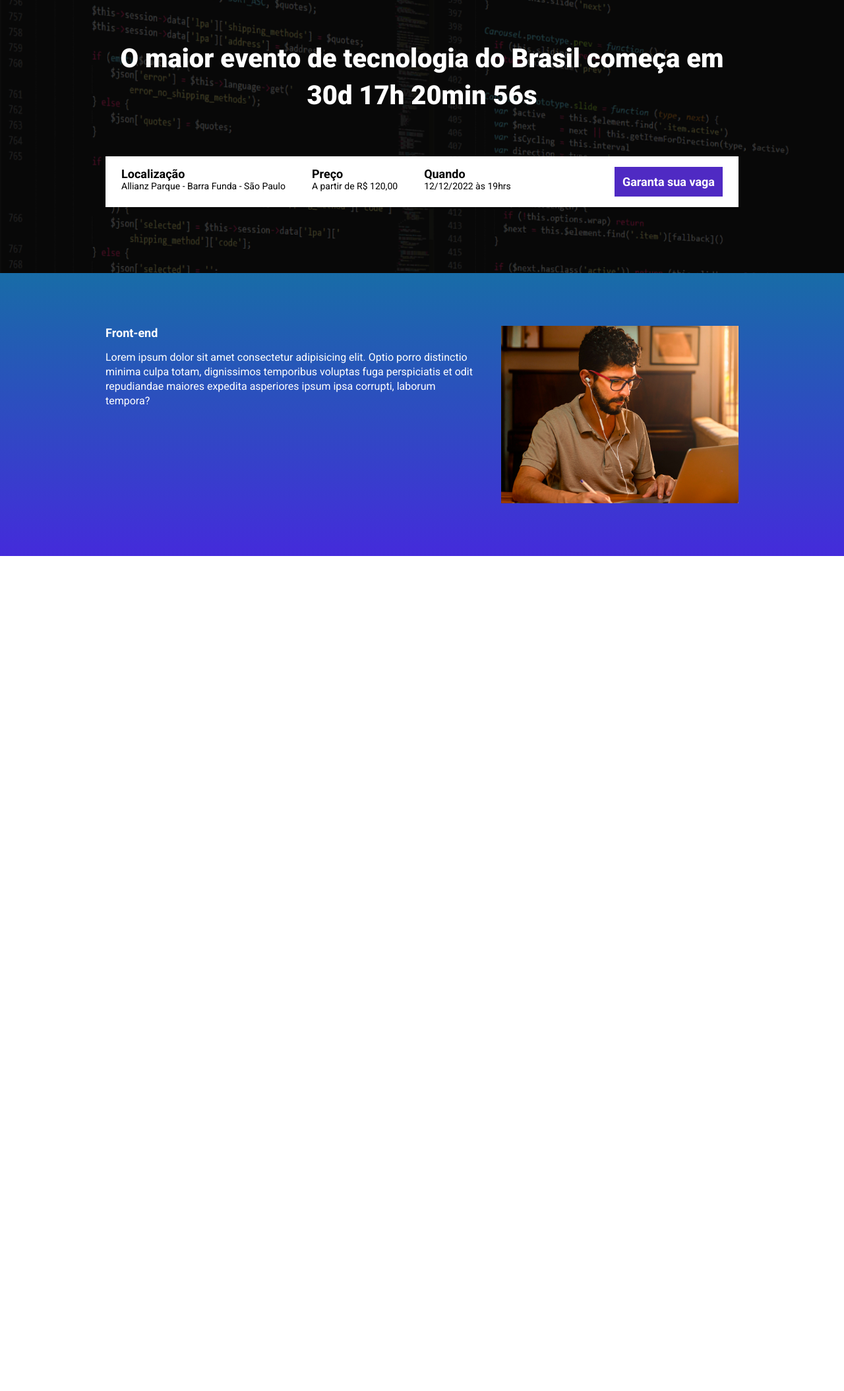
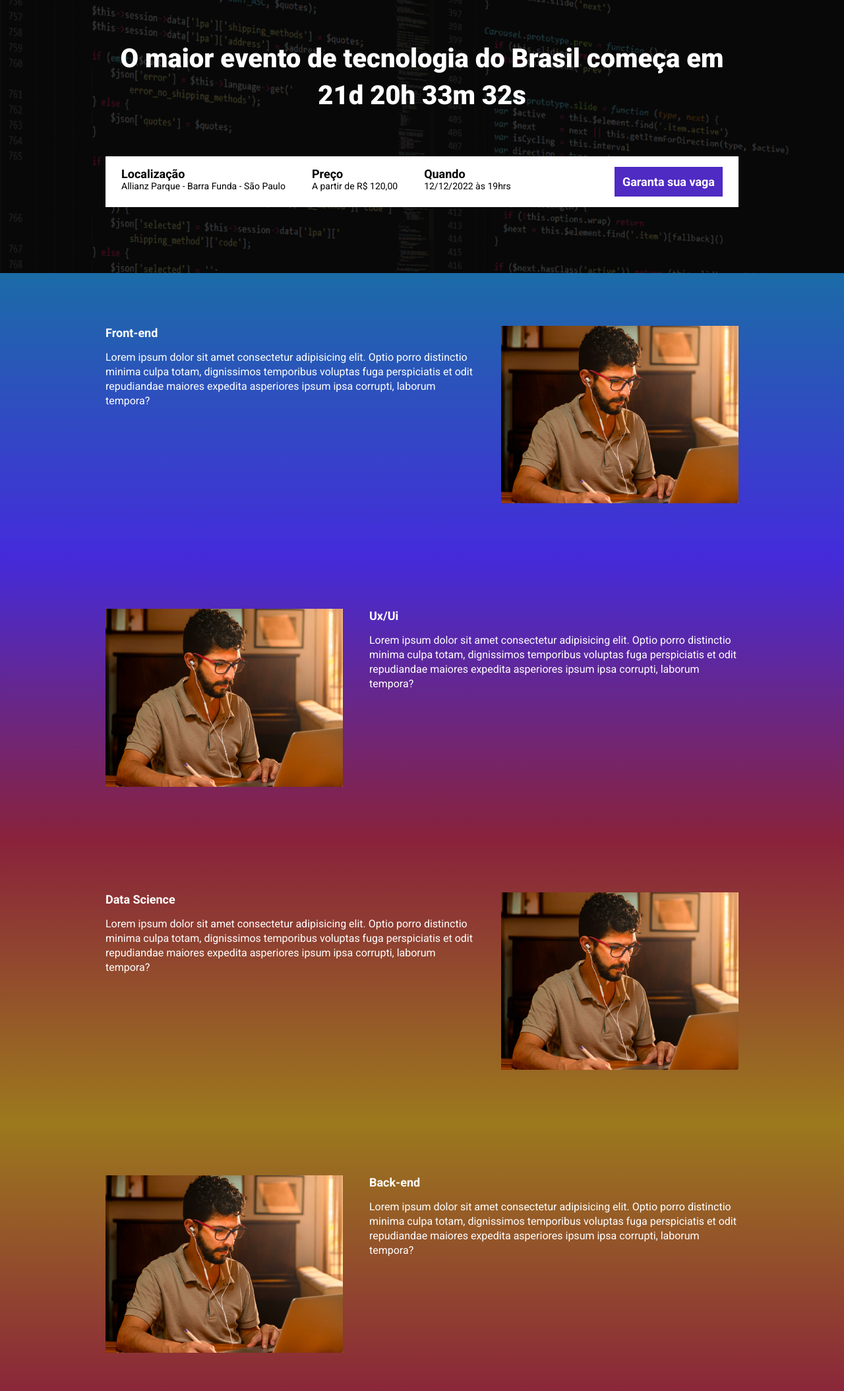
Before and after one commit to MarcosVSRamos/Ebac_tech_talks, a website built with Parcel: page src/index.html in a window 1280 px wide. Shown: the part 147-2256 px from the top of the page at 66% size. Before the commit the page ends 990 px from the top, so only its background shows below. Built offline with nearby package versions, Linux system fonts and the light colour scheme.

Commit message:
fazendo o contador de dias restantes

```diff
--- a/src/index.html
+++ b/src/index.html
@@ -11,6 +11,8 @@
 
     <link rel="stylesheet" href="styles/main.scss">
 
+    <link rel="stylesheet" href="https://unpkg.com/aos@next/dist/aos.css" />
+
 </head>
 <body>
 
@@ -18,7 +20,7 @@
         <div class="container">
             <img class="hero__logo" src="./images/ebac_logo.svg" alt="EBAC">
             <p class="hero__text">
-                O maior evento de tecnologia do Brasil começa em 30d 17h 20min 56s
+                O maior evento de tecnologia do Brasil começa em <span id="contador"></span>
             </p>
 
             <div class="infos-bar">
@@ -46,8 +48,8 @@
         </div>
     </header>
 
-    <section class="event">
-        <div class="container">
+    <section class="event event--frontend" >
+        <div class="container" data-aos="fade-right">
             <div class="event__details">
                 <h2 class="event__details__title">Front-end</h2>
                 <p class="event__details__description">
@@ -58,7 +60,45 @@
         </div>
     </section>
 
+    <section class="event event--ux-ui event--image-left">
+        <div class="container"  data-aos="fade-left">
+            <div class="event__details">
+                <h2 class="event__details__title">Ux/Ui</h2>
+                <p class="event__details__description">
+                    Lorem ipsum dolor sit amet consectetur adipisicing elit. Optio porro distinctio minima culpa totam, dignissimos temporibus voluptas fuga perspiciatis et odit repudiandae maiores expedita asperiores ipsum ipsa corrupti, laborum tempora?
+                </p>
+            </div>
+            <img class="event__image" src="./images/frontend.png" alt="front-end">
+        </div>
+    </section>
 
+    <section class="event event--data-science" >
+        <div class="container" data-aos="fade-right">
+            <div class="event__details">
+                <h2 class="event__details__title">Data Science</h2>
+                <p class="event__details__description">
+                    Lorem ipsum dolor sit amet consectetur adipisicing elit. Optio porro distinctio minima culpa totam, dignissimos temporibus voluptas fuga perspiciatis et odit repudiandae maiores expedita asperiores ipsum ipsa corrupti, laborum tempora?
+                </p>
+            </div>
+            <img class="event__image" src="./images/frontend.png" alt="front-end">
+        </div>
+    </section>
+
+        <section class="event event--backend event--image-left">
+            <div class="container" data-aos="fade-left">
+                <div class="event__details">
+                    <h2 class="event__details__title">Back-end</h2>
+                    <p class="event__details__description">
+                        Lorem ipsum dolor sit amet consectetur adipisicing elit. Optio porro distinctio minima culpa totam, dignissimos temporibus voluptas fuga perspiciatis et odit repudiandae maiores expedita asperiores ipsum ipsa corrupti, laborum tempora?
+                    </p>
+                </div>
+                <img class="event__image" src="./images/frontend.png" alt="front-end">
+            </div>
+        </section>
+
+
+        <script src="https://unpkg.com/aos@next/dist/aos.js"></script>
+        <script src="scripts/main.js"></script>
 
 </body>
 </html>
--- a/src/scripts/main.js
+++ b/src/scripts/main.js
@@ -0,0 +1,32 @@
+AOS.init();
+
+const dataDoEvento = new Date("Dec 12, 2024 19:00:00");
+const timeStampDoEvento = dataDoEvento.getTime();
+
+const contaAsHoras = setInterval(function(){
+
+    const agora = new Date();
+    const timeStampAtual = agora.getTime();
+
+    const distanciaAteOEvento = timeStampDoEvento - timeStampAtual;
+
+    const diaEmMs = 1000 * 60 * 60 * 24;
+    const horaEmMs = 1000 * 60 * 60;
+    const minutosEmMs = 1000 * 60;
+    const segundosEmMs = 1000;
+
+    const diasAteOEvento = Math.floor(distanciaAteOEvento / diaEmMs);
+    const horasAteOEvento = Math.floor ((distanciaAteOEvento % diaEmMs) / horaEmMs);
+    const minutosAteOEvento = Math.floor ((distanciaAteOEvento % horaEmMs) / minutosEmMs);
+    const segundosAteOEvento = Math.floor ((distanciaAteOEvento % minutosEmMs) / segundosEmMs);
+
+    document.getElementById('contador').innerHTML = `${diasAteOEvento}d ${horasAteOEvento}h ${minutosAteOEvento}m ${segundosAteOEvento}s`
+
+    if (distanciaAteOEvento < 0) {
+
+        clearInterval(contaAsHoras);
+        document.getElementById('contador').innerHTML = 'Evento expirado'
+
+    }
+
+}, 1000);
--- a/src/styles/_event.scss
+++ b/src/styles/_event.scss
@@ -1,11 +1,36 @@
+@use 'variables';
+
 .event {
 
     padding: 80px 0;
-    background-image: linear-gradient(#186CA7, #442BDB);
+
+    &--frontend {
+        background-image: linear-gradient(variables.$blue1, variables.$blue2);
+    }
+
+    &--ux-ui {
+        background-image: linear-gradient(variables.$blue2, variables.$pink);
+    }
+
+    &--data-science {
+        background-image: linear-gradient(variables.$pink, variables.$yellow);
+    }
+
+    &--backend {
+        background-image: linear-gradient(variables.$yellow , variables.$pink);
+    }
+
+    &--image-left {
+
+        .container {
+            flex-direction: row-reverse;
+        }
+
+    }
+
 
     &__details {
 
-        margin-right: 40px;
 
         &__title {
 
@@ -33,6 +58,7 @@
     .container {
 
         display: flex;
+        gap: 40px;
 
     }
 
--- a/src/styles/_hero.scss
+++ b/src/styles/_hero.scss
@@ -1,3 +1,5 @@
+@use 'variables';
+
 .hero {
     padding-top: 64px;
     padding-bottom: 100px;
@@ -16,7 +18,7 @@
         left: 0;
         width: 100%;
         height: 100%;
-        background-color: #000000;
+        background-color: variables.$secondaryTextColor;
         opacity: .7;
         content: '';
     }
--- /dev/null
+++ b/src/styles/_variables.scss
@@ -0,0 +1,8 @@
+$textColor: #fff;
+$secondaryTextColor : #000;
+
+$blue1: #1B6CA7;
+$blue2: #442BDB;
+$pink: #89223B;
+$yellow: #9C791D;
+$purple: #4F2AC3;
--- a/src/styles/components/_buttons.scss
+++ b/src/styles/components/_buttons.scss
@@ -1,3 +1,5 @@
+@use '../variables';
+
 .button {
 
     padding: 12px;
@@ -10,7 +12,7 @@
     &--primary {
 
         color: #fff;
-        background-color: #4F2AC3;
+        background-color: variables.$purple;
 
     }
 
--- a/src/styles/components/_infos_bar.scss
+++ b/src/styles/components/_infos_bar.scss
@@ -1,9 +1,11 @@
+@use '../variables';
+
 .infos-bar {
 
     display: flex;
     justify-content: space-between;
     padding: 16px 24px;
-    background-color: #fff;
+    background-color: variables.$textColor;
 
     &__infos {
 
@@ -13,12 +15,12 @@
         &__item {
 
             font-size: 14px;
-            color: black;
+            color: variables.$secondaryTextColor;
 
             b {
                 font-size: 18px;
                 display: block;
-                color: black;
+                color: variables.$secondaryTextColor;
             }
 
         }
--- a/src/styles/main.scss
+++ b/src/styles/main.scss
@@ -2,13 +2,14 @@
 @use 'components/infos_bar';
 @use 'components/buttons';
 @use 'event';
+@use 'variables';
 
 *{
     margin: 0;
     padding: 0;
     box-sizing: border-box;
     font-family: "Roboto", serif;
-    color: #fff;
+    color: variables.$textColor;
     list-style: none;
 }
 
```
Also changed, not shown: package.json (+4 -3 lines), 1 other file.
